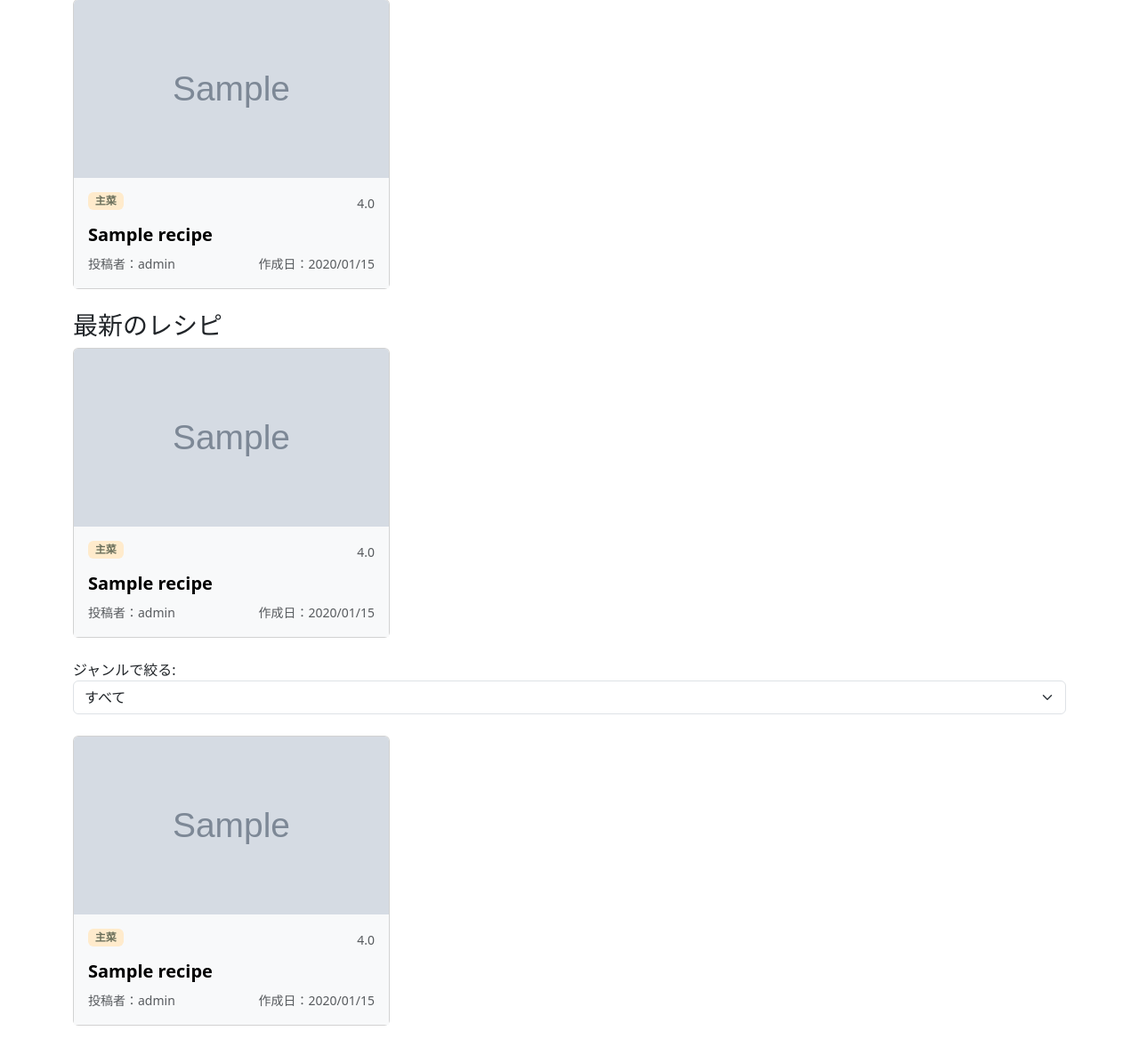
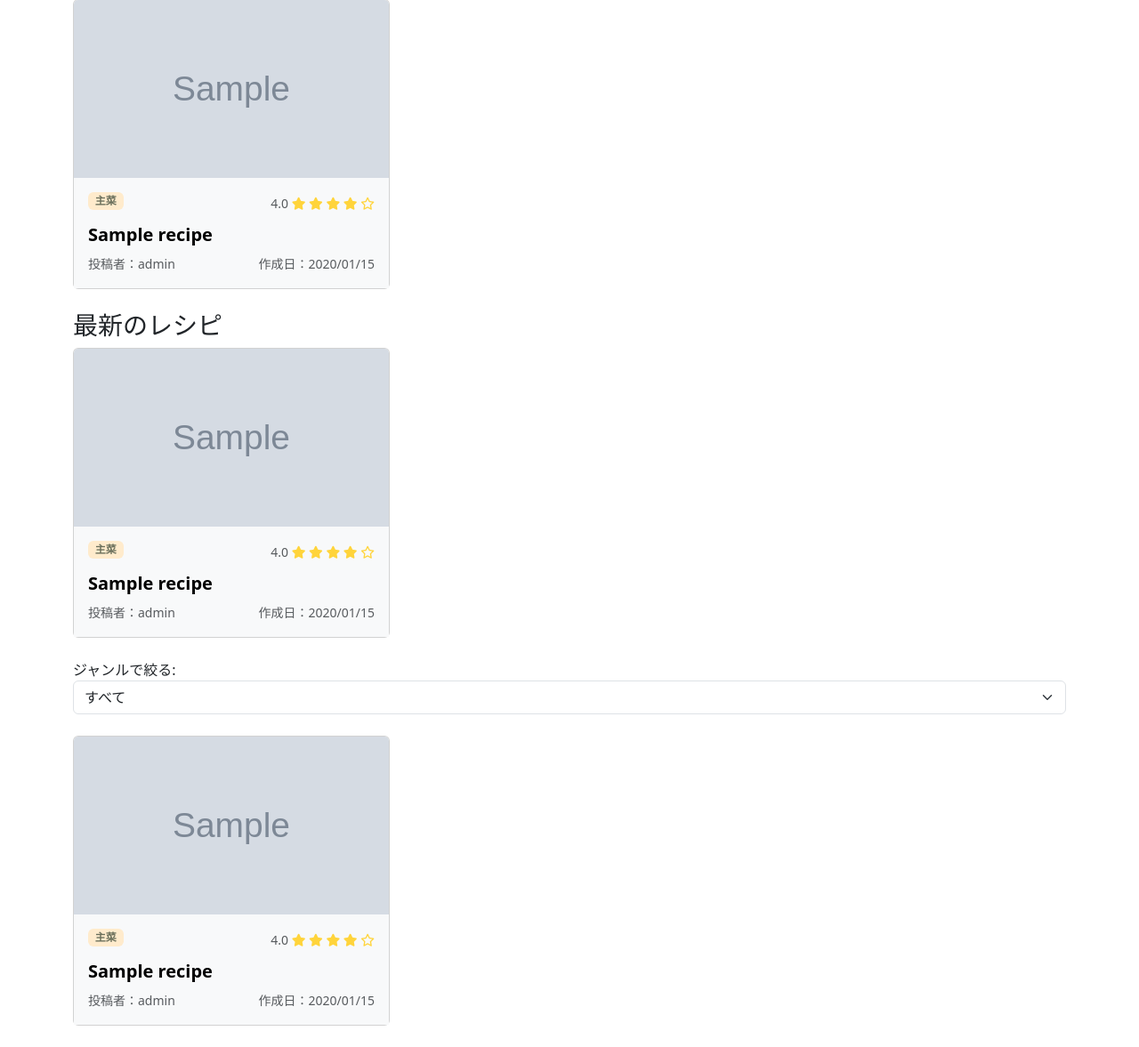
Before and after one commit to yamashita3303/cookly, a Django app: page /home/ in a window 1280 px wide. Shown: the part 212-1389 px from the top of the page at 89% size. Run offline with Django 4.2, Linux system fonts and the light colour scheme; data comes from the database, SQL or seed files in the repository; tables that the repository leaves empty hold one stand-in row (values such as "Sample post"); grey boxes marked "Sample" are stand-in pictures; some libraries are stand-ins or nearby versions.

Commit message:
星評価をアイコンで見られるようにしました

```diff
--- a/app/templates/app/recipe_card.html
+++ b/app/templates/app/recipe_card.html
@@ -21,11 +21,54 @@
             <!-- 星評価表示 -->
             <p class="card-text mb-0">
                 <small class="text-body-secondary">
-                    <!-- annotateで追加した平均評価を表示したいがどれも0と表示される -->
                     {% if i.average_rating is none %}
                         未評価
                     {% else %}
                         {{ i.average_rating }}
+                        <!-- 一つ目の星 -->
+                        {% if i.average_rating >= 1 %}
+                            <i class="fa-solid fa-star" style="color: #FFD43B;"></i>
+                        {% elif i.average_rating >= 0.5 %}
+                            <i class="fa-solid fa-star-half-stroke" style="color: #FFD43B;"></i>
+                        {% else %}
+                            <i class="fa-regular fa-star" style="color: #FFD43B;"></i>
+                        {% endif %}
+
+                        <!-- 二つ目の星 -->
+                        {% if i.average_rating >= 2 %}
+                            <i class="fa-solid fa-star" style="color: #FFD43B;"></i>
+                        {% elif i.average_rating >= 1.5 %}
+                            <i class="fa-solid fa-star-half-stroke" style="color: #FFD43B;"></i>
+                        {% else %}
+                            <i class="fa-regular fa-star" style="color: #FFD43B;"></i>
+                        {% endif %}
+
+                        <!-- 三つ目の星 -->
+                        {% if i.average_rating >= 3 %}
+                            <i class="fa-solid fa-star" style="color: #FFD43B;"></i>
+                        {% elif i.average_rating >= 2.5 %}
+                            <i class="fa-solid fa-star-half-stroke" style="color: #FFD43B;"></i>
+                        {% else %}
+                            <i class="fa-regular fa-star" style="color: #FFD43B;"></i>
+                        {% endif %}
+
+                        <!-- 四つ目の星 -->
+                        {% if i.average_rating >= 4 %}
+                            <i class="fa-solid fa-star" style="color: #FFD43B;"></i>
+                        {% elif i.average_rating >= 3.5 %}
+                            <i class="fa-solid fa-star-half-stroke" style="color: #FFD43B;"></i>
+                        {% else %}
+                            <i class="fa-regular fa-star" style="color: #FFD43B;"></i>
+                        {% endif %}
+
+                        <!-- 五つ目の星 -->
+                        {% if i.average_rating >= 5 %}
+                            <i class="fa-solid fa-star" style="color: #FFD43B;"></i>
+                        {% elif i.average_rating >= 4.5 %}
+                            <i class="fa-solid fa-star-half-stroke" style="color: #FFD43B;"></i>
+                        {% else %}
+                            <i class="fa-regular fa-star" style="color: #FFD43B;"></i>
+                        {% endif %}
                     {% endif %}
                 </small>
             </p>
```
